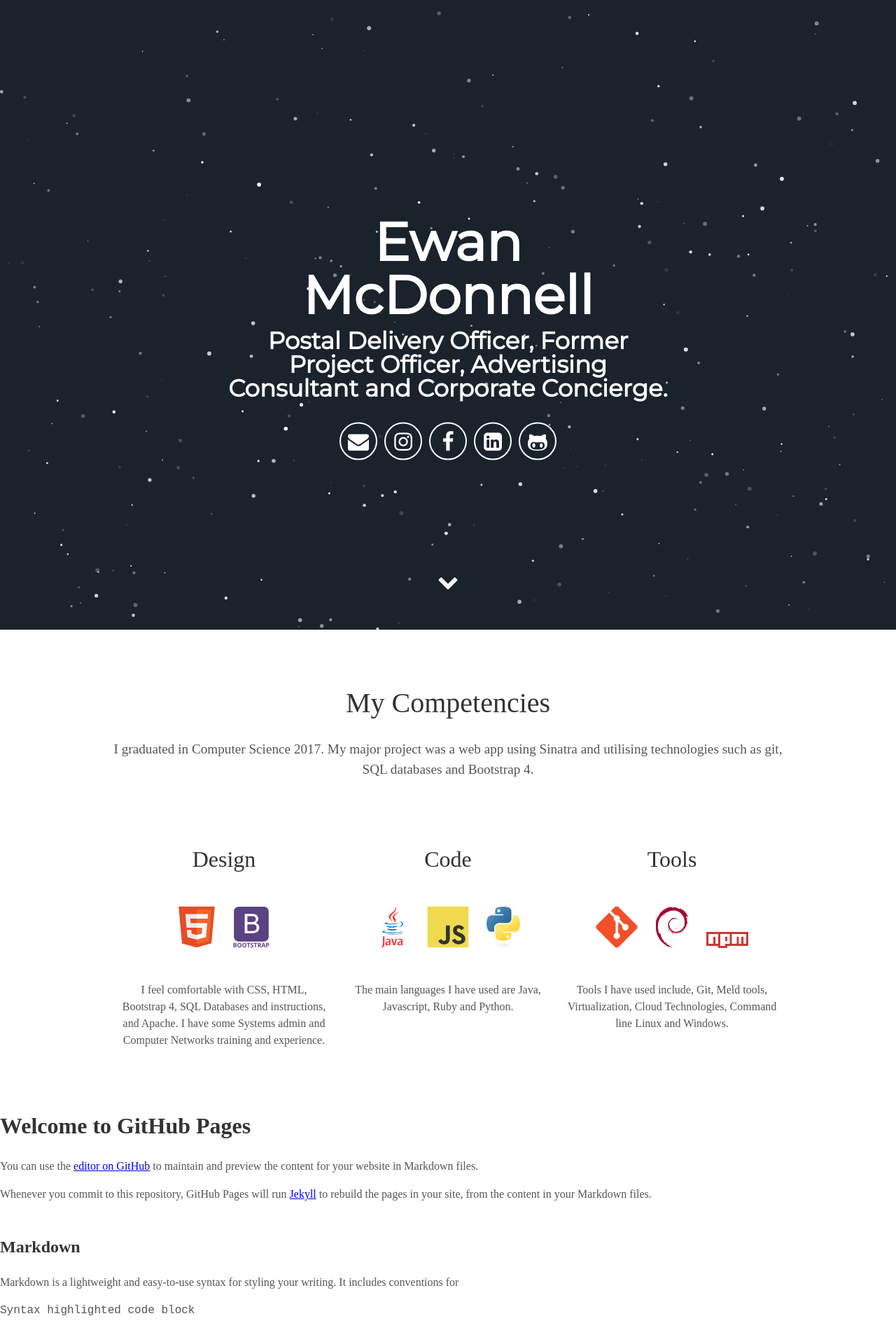
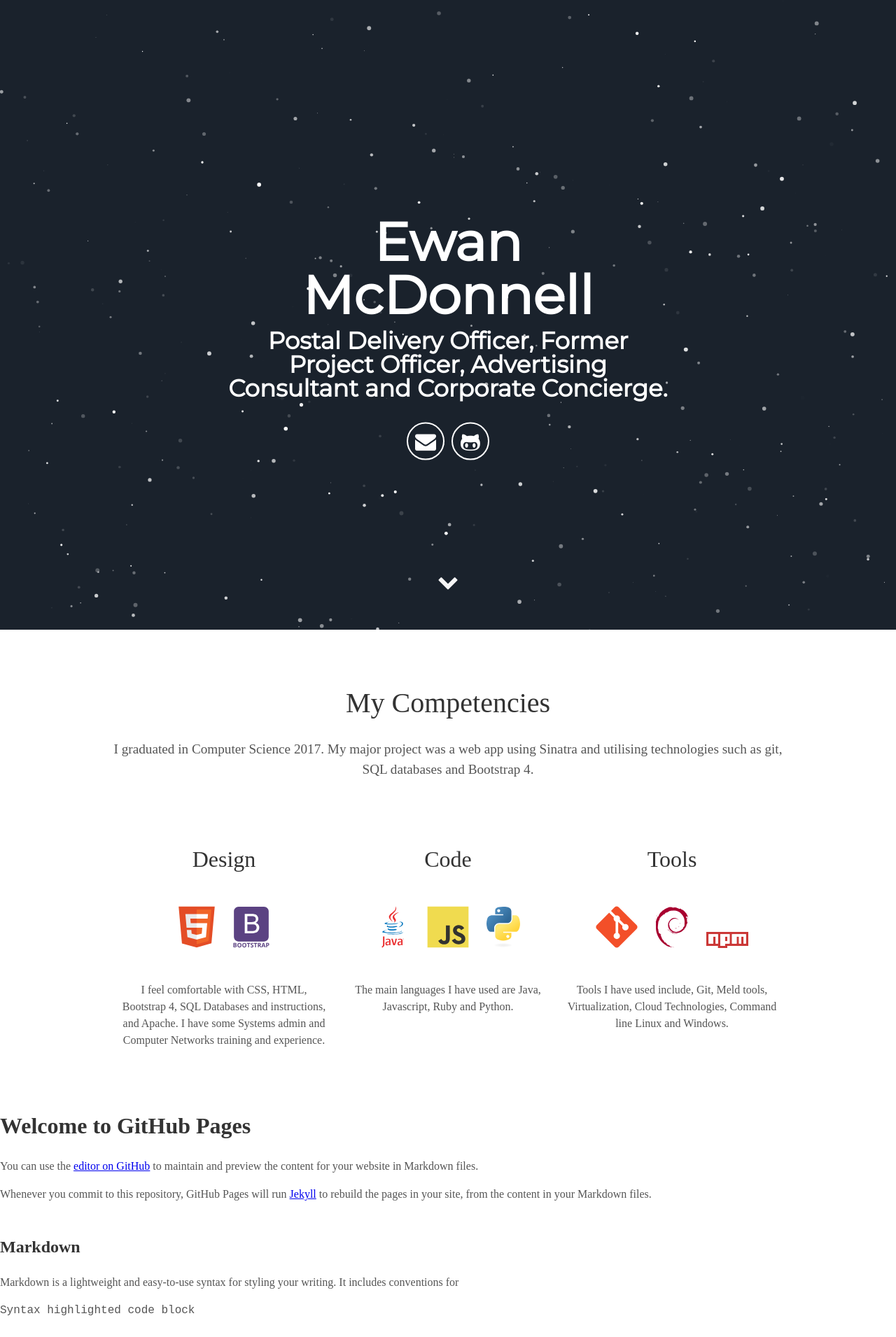
Before and after one commit to Mrewan79/mrewan79.github.io, a Jekyll site: the page built from index.md, in a window 1280 px wide. Shown: the top 1911 px of the page at 70% size. Built offline with Jekyll 4.4.1, drawn with Linux system fonts in a browser that asks for light colours; some web fonts are replaced; our own code applies the rules of GitHub Pages for plain Markdown files.

Commit message:
Update header.html

```diff
--- a/_includes/header.html
+++ b/_includes/header.html
@@ -5,10 +5,7 @@
         <span class="site-description">{{ site.user_title }}</span>
       </h1>
       <div class="header-icons">
-        <a aria-label="Send email" href="mailto:mauriurraco@gmail.com"><i class="icon fa fa-envelope"></i></a>
-        <a aria-label="My Instagram" target="_blank" href="https://www.instagram.com/mauriciourraco7"><i class="icon fa fa-instagram" aria-hidden="true"></i></a>
-        <a aria-label="My Facebook" target="_blank" href="https://www.facebook.com/mauricio.urraco"><i class="icon fa fa-facebook" aria-hidden="true"></i></a>
-        <a aria-label="My LinkedIn" target="_blank" href="https://www.linkedin.com/in/murraco"><i class="icon fa fa-linkedin-square" aria-hidden="true"></i></a>
+        <a aria-label="Send email" href="mailto:legoflamb79@gmail.com"><i class="icon fa fa-envelope"></i></a>
         <a aria-label="My Github" target="_blank" href="https://github.com/murraco"><i class="icon fa fa-github-alt" aria-hidden="true"></i></a>
       </div>
       <div class="header-links">
```
